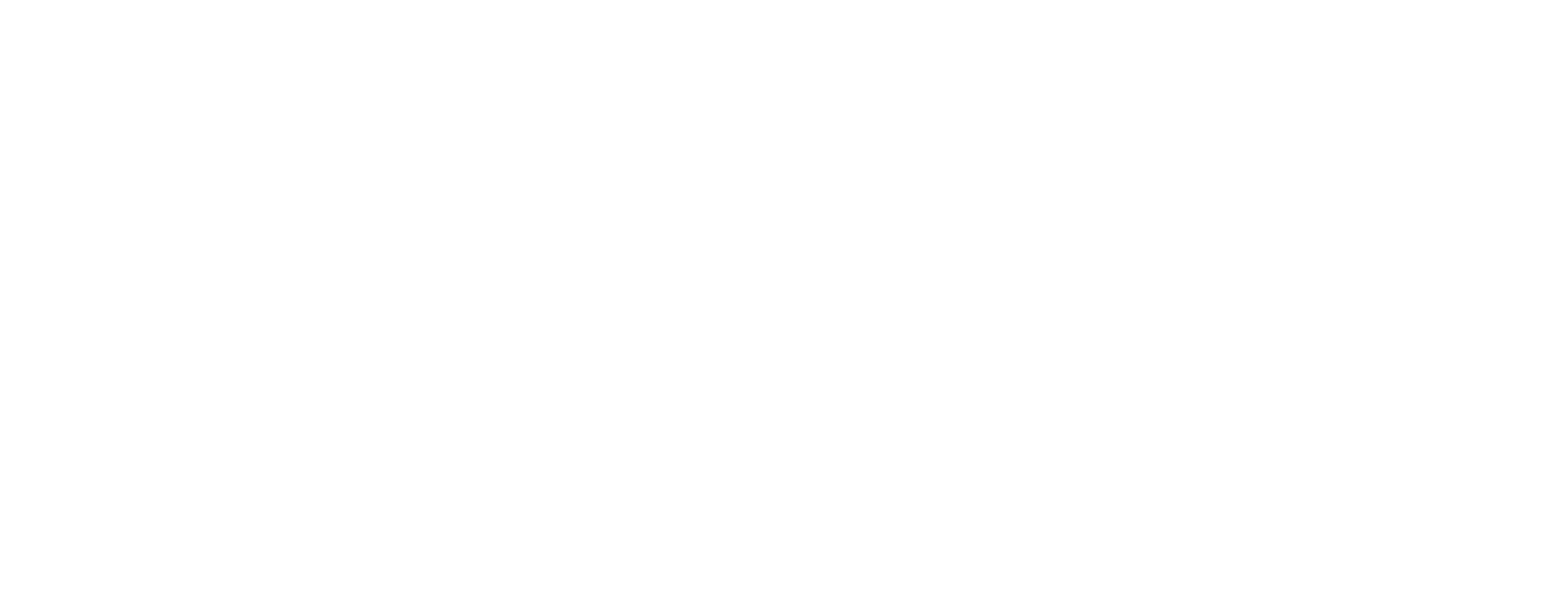
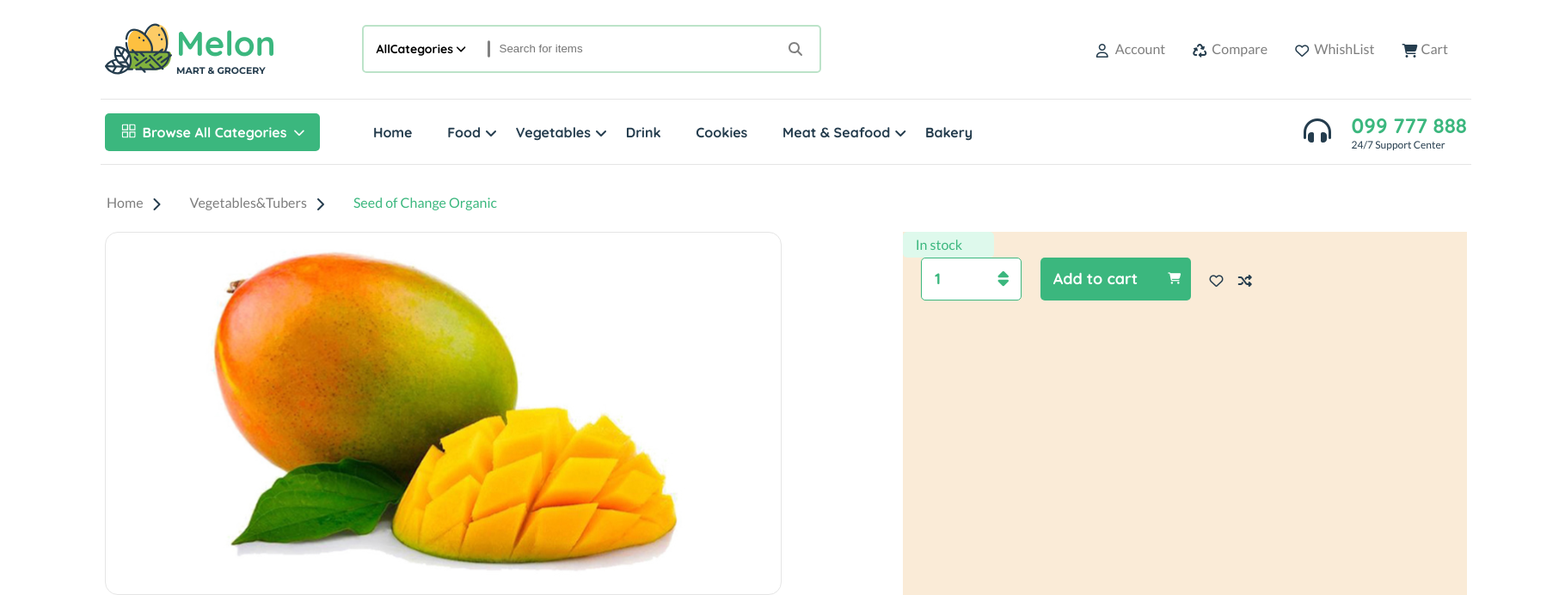
Before and after one commit to SreypichTO/Internet_Programming, a Vue app: page /products in a window 1280 px wide. Before the commit this address had no page. Shown: the top 693 px of the page at 86% size, 1820 px wide, since content can reach past the window. Built offline with nearby package versions, Linux system fonts and the light colour scheme.

Commit message:
productDetail.vue

```diff
--- a/src/components/MyBotton.vue
+++ b/src/components/MyBotton.vue
@@ -2,7 +2,7 @@
   <!-- to enter the text parameter , we use it in App.vue -->
   <!-- creating button wich we can chenge it's value -->
   <button :style="{backgroundColor: btnBg, color:txtColr}">
-    <p class="text" :style="{color: txtColr}">{{ btntext }}</p>
+    <p class="text" :style="{color: txtColr,fontSize:fontsize,fontFamily:family,fontWeight:weight}">{{ btntext }}</p>
 
     <div style="  margin-left: 10px">
       <!-- binding class -->
@@ -25,6 +25,9 @@
     iconString: String,
     txtColr: String,
     iconColor: String,
+    fontsize: String,
+    family: String,
+    weight: String,
   },
 };
 </script>
--- a/src/components/iconText.vue
+++ b/src/components/iconText.vue
@@ -1,8 +1,9 @@
 <template>
 
-    <div style="width: 94px;height: 27.67px;display: flex;align-items: center;gap: 10px;margin-left: 10px;">
+    <div style="height: 27.67px;display: flex;align-items: center;gap: 10px;margin-left: 10px;">
         <i class="fa-regular" :class="iconString"></i>
-        <div class="text">{{ text }}</div>
+        <div class="text" :style="{color:textColor, }">{{ text }}</div>
+        <i class="" :class="iconString1"></i>
     </div>
 </template>
 
@@ -12,6 +13,9 @@
         props:{
             text: String,
             iconString: String,
+            iconString1: String,
+            textColor: String,
+
         }
     }
 </script>
@@ -21,7 +25,7 @@
     width: 12px;
     height: 12px;
     color: #253D4E;
-    margin-left: 10px;
+    /* margin-left: 10px; */
 }
 .text{
 
--- a/src/router/index.js
+++ b/src/router/index.js
@@ -1,6 +1,7 @@
 import { createRouter, createWebHistory } from 'vue-router'
 import HomeView from '../views/HomeView.vue'
 // import PageCategory from '../views/HomeView.vue'
+// import
 
 
 const router = createRouter({
@@ -11,16 +12,16 @@
       name: "home",
       component: HomeView,
     },
-    { // Lazy load
+    {
       path: "/category",
       name: "category",
       component: () => import('../views/CategoryView.vue'),
     },
-    // {
-    //   path: "/products/:productId",
-    //   name: "product",
-    //   component: () => import('../views/ProductView.vue'),
-    // },
+    {
+       path: "/products",
+       name: "product",
+      component: () => import('../views/ProductDetail.vue'),
+    },
   ]
 
 })
--- a/src/stores/product.js
+++ b/src/stores/product.js
@@ -234,7 +234,22 @@
         {
           text: "Bakery",
         },
-    ]
+    ],
+
+    iconText:[
+        {
+          iconString1:"fa-solid fa-chevron-right",
+          text:"Home",
+        },
+        {
+          iconString1:"fa-solid fa-chevron-right",
+          text:"Vegetables&Tubers",
+        },
+        {
+          text:'Seed of Change Organic',
+          textColor:"#3BB77E",
+        }
+    ],
 
   }),
 });
--- a/src/views/CategoryView.vue
+++ b/src/views/CategoryView.vue
@@ -68,7 +68,7 @@
     import menuitem from "../components/MenuItem.vue";
     import { useProductStore } from "../stores/product";
     export default{
-        name: "App",
+        name: "categoryView",
         components: {
             menuitem,
             Head,
@@ -113,7 +113,7 @@
   display: flex;
   align-items: center;
   justify-content: space-between;
-  width: 175px;
+  width: 190px;
 }
 .figure{
     width: 1584px;
--- a/src/views/HomeView.vue
+++ b/src/views/HomeView.vue
@@ -206,7 +206,8 @@
   display: flex;
   align-items: center;
   justify-content: space-between;
-  width: 175px;
+  width: 190px;
 }
 
+
 </style>
--- /dev/null
+++ b/src/views/ProductDetail.vue
@@ -0,0 +1,217 @@
+<template>
+
+<div class="container">
+        <Head></Head>
+        <div class="menuitemRow ">
+            <div style="display: flex;align-items: center;">
+            <button
+                style="
+                width: 250px;
+                height: 44px;
+                background-color: #3BB77E;
+                display: flex;
+                justify-content: space-around;margin-right: 50px;">
+                <div>
+                <img src="../assets/image/4square.svg" alt="">
+                </div>
+                <div
+                style="font-size: 16px;font-weight: 700;font-family: Quicksand;"
+                >Browse All Categories</div>
+                <i class="fa-solid fa-chevron-down" style="color: #fcfcfc;"></i>
+                </button>
+                <div class="menuitem">
+                <menuitem
+                    v-for="j in MenuItem"
+                    :text="j.text"
+                    :iconString="j.iconString"
+                    :key="j.id"
+                ></menuitem>
+            </div>
+            </div>
+
+            <div class="supportCenter">
+            <div><i class="fa-solid fa-headphones-simple fa-2xl"></i></div>
+            <div>
+                <div
+                style="
+                    font-size: 24px;
+                    font-family:Quicksand;
+                    color: #3BB77E;
+                    font-weight: 700;">099 777 888</div>
+                <div
+                style="
+                    font-size: 12px;
+                    font-family:Lato;
+                    color: #253D4E;
+                    font-weight: 400;">24/7 Support Center</div>
+            </div>
+            </div>
+
+        </div>
+        <div class="iconText">
+            <iconText
+                v-for="j in iconText"
+                :text="j.text"
+                :iconString1="j.iconString1"
+                :textColor="j.textColor"
+                :key="j.id"
+            ></iconText>
+        </div>
+        <div class="wrap">
+            <div class="imageGroup">
+                <img class="img" src="../assets/image/mango.svg" alt="">
+                <div class="samllImage"></div>
+            </div>
+
+            <div class="content">
+                <div>
+                    <Mybutton
+                    btntext="In stock"
+                    btnBg="#DEF9EC"
+                    txtColr="#3BB77E"
+                ></Mybutton>
+                </div>
+
+                <div class="wrap-btn">
+                    <Mybutton style="width:117.47px;height: 50px;
+                              display: flex;justify-content: space-between;
+                              font-size: 20px;font-family: Quicksand;font-weight: 700;
+                              border: 1px solid #3BB77E;"
+
+                        btntext="1"
+                        iconString="fa-solid fa-sort"
+                        btnBg="white"
+                        txtColr="#3BB77E"
+                        fontsize ="18px"
+                        family="Quicksand"
+                        weight="700"
+                        iconColor="#3BB77E"
+                    ></Mybutton>
+                    <Mybutton style="width: 175.56px;height: 50px;
+                              display: flex;justify-content: space-between;
+                              "
+
+                        btntext="Add to cart"
+                        iconString="fa-solid fa-cart-shopping"
+                        btnBg="#3BB77E"
+                        txtColr="white"
+                        fontsize ="18px"
+                        family="Quicksand"
+                        weight="700"
+                        iconColor="white"
+                    ></Mybutton>
+                    <i class="fa-regular fa-heart"></i>
+                    <i class="fa-solid fa-shuffle"></i>
+                </div>
+            </div>
+        </div>
+
+
+
+
+
+    </div>
+
+
+</template>
+<script>
+    import { mapState } from "pinia";
+    import Head from "../components/Head.vue";
+    import menuitem from "../components/MenuItem.vue";
+    import Mybutton from "../components/MyBotton.vue";
+    import { useProductStore } from "../stores/product.js";
+    import iconText from '../components/iconText.vue';
+    export default{
+        name: "productDetail",
+        components: {
+            menuitem,
+            Head,
+            Mybutton,
+            iconText,
+        },
+        computed: {
+
+        ...mapState(useProductStore, ["MenuItem"]),
+        ...mapState(useProductStore, ["iconText"]),
+        },
+    };
+</script>
+
+<style scoped>
+
+.container {
+  width: 1812px;
+  display: flex;
+  flex-direction: column;
+  align-items: center;
+}
+.menuitem{
+  width: 738px;
+  height: 20px;
+  display: flex;
+  justify-content: space-around;
+  /* background-color: aqua; */
+}
+.menuitemRow{
+  display: flex;
+  flex-direction: row;
+  align-items: center;
+  justify-content: space-between;
+  width: 1584px;
+  height: 65px;
+  border-top:  #E5E5E5 solid 1px;
+  border-bottom:  #E5E5E5 solid 1px;
+  margin: 10px;
+  padding: 5px;
+  margin-bottom: 30px;
+  /* background-color: palevioletred; */
+}
+.supportCenter{
+  display: flex;
+  align-items: center;
+  justify-content: space-between;
+  width: 190px;
+}
+.iconText{
+    width: 1584px;
+    display: flex;
+    margin-left: -60px;
+
+}
+.wrap{
+    width: 1584px;
+    padding-top: 20px;
+    display: flex;
+    justify-content: space-between;
+}
+.imageGroup{
+    width: 865.16px;
+    height: 840.62px;
+
+    /* background-color: aqua; */
+}
+.img{
+    Width:784.8px;
+    Height:421px;
+    border-radius: 15px;
+    border: 1px #E5E5E5 solid;
+}
+.samllImage{
+
+}
+.content{
+    width: 656.36px;
+    height: 700.05px;
+    /* top: -160.89px; */
+    background-color: antiquewhite;
+
+}
+.wrap-btn{
+    display: flex;
+    justify-content: space-evenly;
+    align-items: center;
+    width: 423.55px;
+    height: 50.26px;
+
+}
+</style>
```
